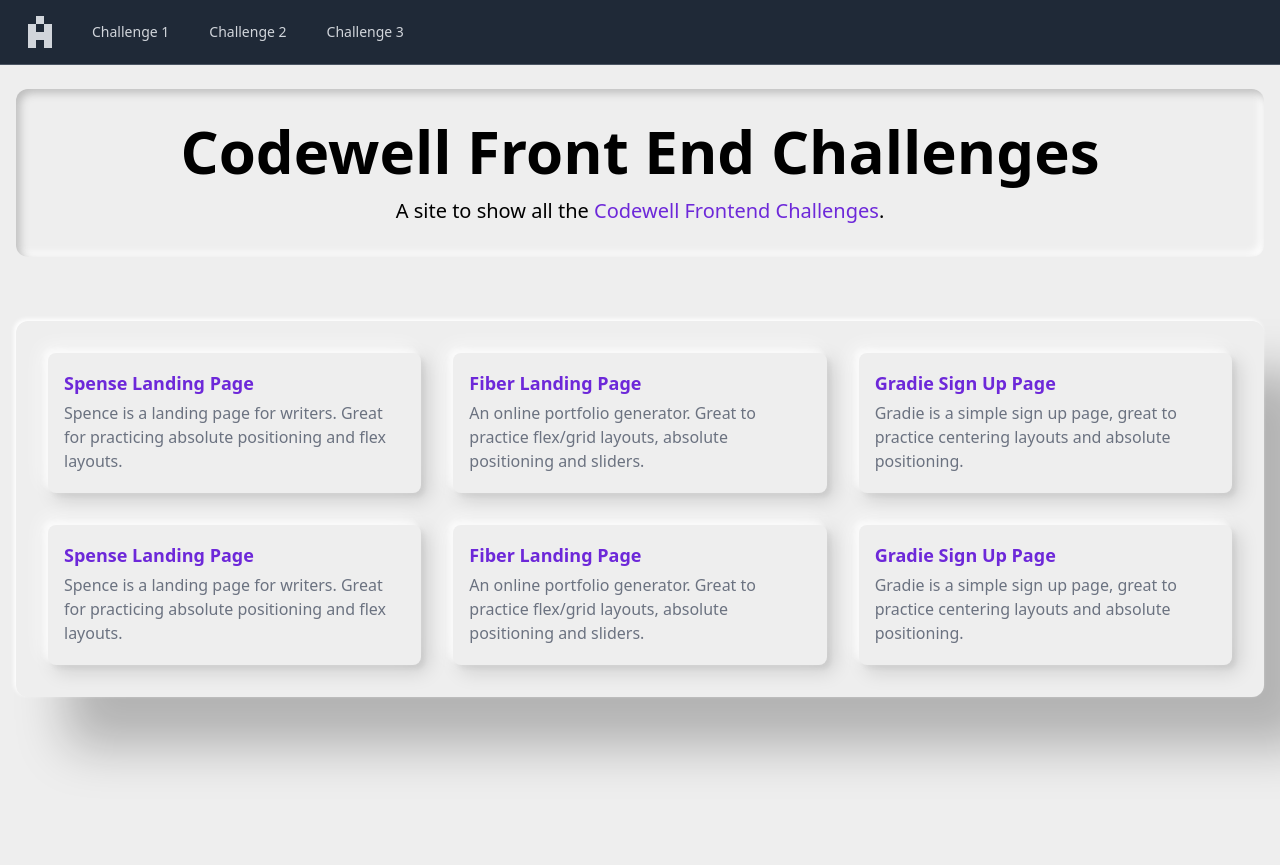
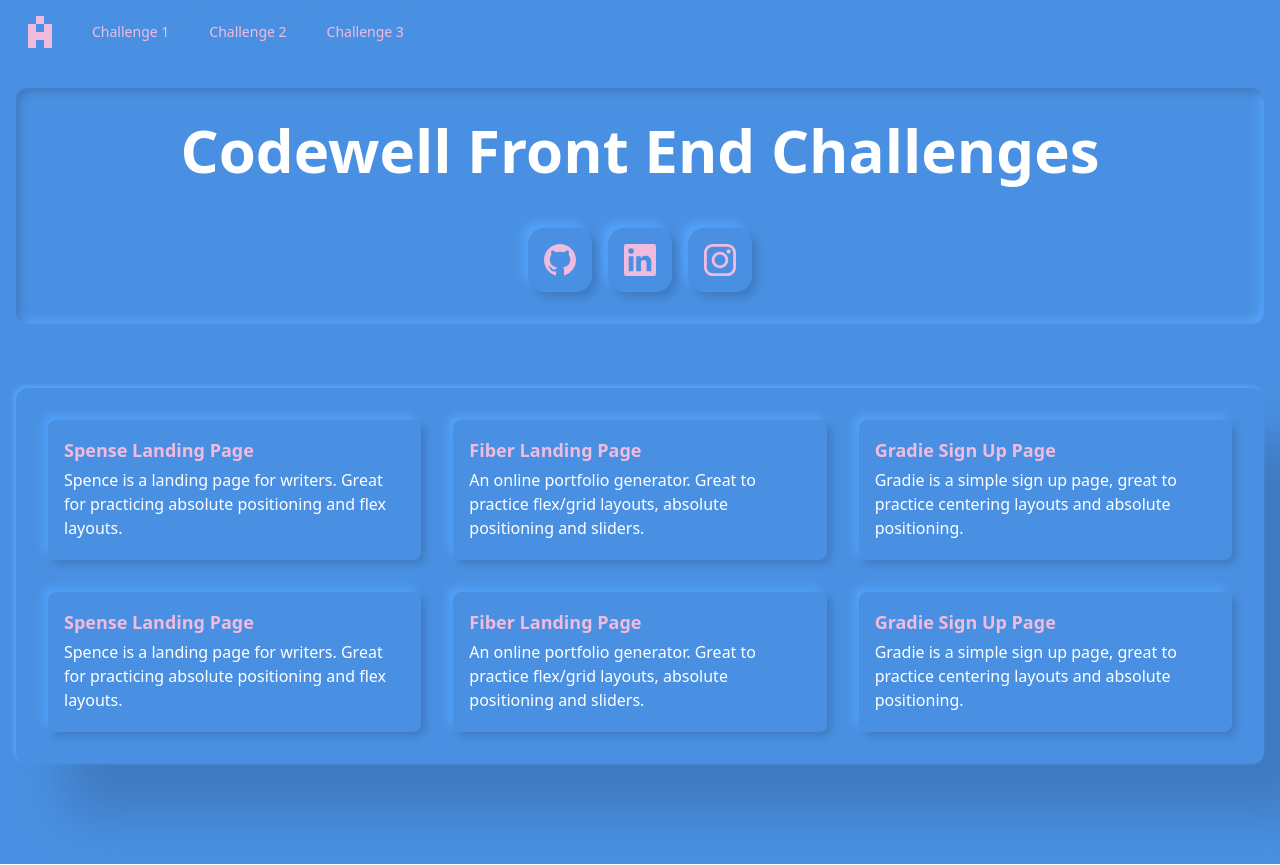
Before and after one commit to AndrewHeinke/codewell-frontend-challenges, a Vue app: page / in a window 1280 px wide. Built offline with nearby package versions, Linux system fonts and the light colour scheme; what @tailwindcss/typography would draw is missing.

Commit message:
feat: add dynamic color scheme to homepage

```diff
--- a/src/App.vue
+++ b/src/App.vue
@@ -1,25 +1,18 @@
 <template>
-    <nav class="bg-gray-800 border-b border-gray-600">
+    <nav class="main-nav">
         <div class="container">
             <div class="flex items-center justify-between h-16">
                 <div class="flex items-center overflow-x-auto">
                     <div class="flex-shrink-0">
-                        <router-link
-                            class="p-2 block fill-current text-gray-300 hover:bg-gray-700 rounded-md focus:outline-none focus:bg-gray-700 focus:text-white hover:text-whites"
-                            to="/"
-                        >
-                            <svg
-                                class="h-8 w-8"
-                                xmlns="http://www.w3.org/2000/svg"
-                                viewBox="0 0 242.41 323.21"
-                            >
+                        <router-link class="main-nav-logo" to="/">
+                            <svg xmlns="http://www.w3.org/2000/svg" viewBox="0 0 242.41 323.21">
                                 <path
                                     d="M161.6 80.8v80.8H80.8V80.8H0v242.41h80.8v-80.8h80.8v80.8h80.81V80.8H161.6zM80.8 0h80.8v80.8H80.8z"
                                 />
                             </svg>
                         </router-link>
                     </div>
-                    <div class="hidden md:block">
+                    <div class="hidden md:block py-8 pr-8">
                         <div class="ml-4 flex items-baseline">
                             <router-link
                                 v-for="(link, i) in links"
@@ -33,9 +26,7 @@
                                     @click="navigate"
                                     class="px-3 py-2 rounded-md text-sm font-medium whitespace-nowrap"
                                     :class="[
-                                        isExactActive
-                                            ? 'text-white bg-gray-900 focus:outline-none focus:text-white focus:bg-gray-700'
-                                            : 'text-gray-300 hover:text-white hover:bg-gray-700 focus:outline-none focus:text-white focus:bg-gray-700',
+                                        isExactActive ? 'nav-link nav-link--active' : 'nav-link',
                                         i > 0 && 'ml-4',
                                     ]"
                                     >{{ link.text }}</a
--- a/src/assets/main.css
+++ b/src/assets/main.css
@@ -4,8 +4,20 @@
 
 @import 'tailwindcss/utilities';
 
+:root {
+    --bg-color: #eeeeee;
+    --shadow-light: #ffffff;
+    --shadow-dark: #cacaca;
+    --text-color: #6b7280;
+    --link-color: #6d28d9;
+}
+
 .body {
     height: 100vh;
+}
+
+html {
+    overflow-y: scroll;
 }
 
 main {
@@ -19,41 +31,85 @@ input::-moz-placeholder {
     @apply text-gray-200;
 }
 
-.stretched-link::after {
-    content: '';
-    @apply z-10 absolute inset-0 bg-transparent pointer-events-auto;
+/* nav styles */
+.main-nav {
+    background-color: var(--bg-color);
 }
 
-/* homepage card styles */
+.main-nav-logo {
+    @apply p-2 block rounded-md focus:outline-none;
+
+    transition: box-shadow 0.3s cubic-bezier(0.79, 0.21, 0.06, 0.81);
+    background: var(--bg-color);
+    box-shadow: 0px 0px 0px var(--shadow-dark), 0px 0px 0px var(--shadow-light),
+        inset 0px 0px 0px var(--shadow-dark), inset 0px 0px 0px var(--shadow-light);
+}
+
+.main-nav-logo:focus,
+.main-nav-logo:hover {
+    box-shadow: 0px 0px 0px var(--shadow-dark), 0px 0px 0px var(--shadow-light),
+        inset 5px 5px 10px var(--shadow-dark), inset -5px -5px 10px var(--shadow-light);
+}
+
+.main-nav-logo svg {
+    @apply h-8 w-8;
+    fill: var(--link-color);
+}
+
+.nav-link {
+    @apply focus:outline-none;
+    border-radius: 0.25rem;
+    outline: none;
+    border: none;
+    position: relative;
+    color: var(--link-color);
+    background: var(--bg-color);
+}
+
+.nav-link.nav-link--active {
+    box-shadow: -4px -2px 4px 0px var(--shadow-light), 4px 2px 6px 0px var(--shadow-dark);
+}
+
+.nav-link:hover:after,
+.nav-link--active::after {
+    content: '';
+    position: absolute;
+    left: 0;
+    top: 0;
+    right: 0;
+    bottom: 0;
+    border-radius: 0.25rem;
+    box-shadow: 2px 2px 2px 0px var(--shadow-dark) inset,
+        -2px -2px 2px 0px var(--shadow-light) inset;
+}
+
+/* homepage styles */
 .homepage {
-    background-color: #eeeeee;
+    background-color: var(--bg-color);
     height: 100%;
 }
 
 .homepage-title-section {
-    box-shadow: 0px 0px 0px #bdbdbd, 0px 0px 0px #ffffff, inset 4px 4px 8px #bdbdbd,
-        inset -4px -4px 8px #ffffff;
-    background-color: #eeeeee;
+    background-color: var(--bg-color);
+    box-shadow: 0px 0px 0px var(--shadow-dark), 0px 0px 0px var(--shadow-light),
+        inset 4px 4px 8px var(--shadow-dark), inset -4px -4px 8px var(--shadow-light);
+}
+
+.homepage-title-heading {
+    @apply text-4xl lg:text-6xl font-bold leading-tight mb-4;
+    color: var(--text-color);
 }
 
 .card-container {
-    background-color: #eeeeee;
-    box-shadow: -2px -2px 4px 0px #ffffff, 50px 50px 50px 0px rgb(0 0 0 / 25%);
-}
-
-.morph {
-    box-shadow: -7px -7px 20px 0px #fff9, -4px -4px 5px 0px #fff9, 7px 7px 20px 0px #0002,
-        4px 4px 5px 0px #0001, inset 0px 0px 0px 0px #fff9, inset 0px 0px 0px 0px #0001,
-        inset 0px 0px 0px 0px #fff9, inset 0px 0px 0px 0px #0001;
-    background-color: #eeeeee;
+    background-color: var(--bg-color);
+    box-shadow: -2px -2px 4px 0px var(--shadow-light), 50px 50px 50px 0px var(--shadow-dark);
 }
 
 .homepage-card {
-    box-shadow: -7px -7px 20px 0px #fff9, -4px -4px 5px 0px #fff9, 7px 7px 20px 0px #0002,
-        4px 4px 5px 0px #0001, inset 0px 0px 0px 0px #fff9, inset 0px 0px 0px 0px #0001,
-        inset 0px 0px 0px 0px #fff9, inset 0px 0px 0px 0px #0001;
+    box-shadow: 4px 4px 8px var(--shadow-dark), -4px -4px 8px var(--shadow-light),
+        inset 0px 0px 0px 0px var(--shadow-dark), inset 0px 0px 0px 0px var(--shadow-light);
     transition: box-shadow 0.3s cubic-bezier(0.79, 0.21, 0.06, 0.81);
-    background-color: #eeeeee;
+    background-color: var(--bg-color);
     cursor: pointer;
     border: none;
     position: relative;
@@ -61,9 +117,55 @@ input::-moz-placeholder {
 
 .homepage-card:hover,
 .homepage-card:focus-within {
-    box-shadow: 0px 0px 0px 0px #fff9, 0px 0px 0px 0px #fff9, 0px 0px 0px 0px #0001,
-        0px 0px 0px 0px #0001, inset -7px -7px 20px 0px #fff9, inset -4px -4px 5px 0px #fff9,
-        inset 7px 7px 20px 0px #0003, inset 4px 4px 5px 0px #0001;
+    box-shadow: 0px 0px 0px var(--shadow-dark), 0px 0px 0px var(--shadow-light),
+        inset 4px 4px 8px var(--shadow-dark), inset -4px -4px 8px var(--shadow-light);
+}
+
+.homepage-card-link {
+    @apply inline-flex items-center font-semibold text-lg cursor-pointer outline-none;
+    color: var(--link-color);
+}
+
+.homepage-card-link::after {
+    content: '';
+    @apply z-10 absolute inset-0 bg-transparent pointer-events-auto;
+}
+
+.homepage-card-text {
+    @apply my-1;
+    color: var(--text-color);
+}
+
+.stretched-link::after {
+    content: '';
+    @apply z-10 absolute inset-0 bg-transparent pointer-events-auto;
+}
+
+.morph-btn {
+    border-radius: 1rem;
+    width: 64px;
+    height: 64px;
+    display: flex;
+    outline: none;
+    margin: 0 0.5rem;
+    justify-content: center;
+    align-items: center;
+    transition: box-shadow 0.3s cubic-bezier(0.79, 0.21, 0.06, 0.81);
+    background: var(--bg-color);
+    box-shadow: 5px 5px 10px var(--shadow-dark), -5px -5px 10px var(--shadow-light),
+        inset 0px 0px 0px var(--shadow-dark), inset 0px 0px 0px var(--shadow-light);
+}
+
+.morph-btn:hover,
+.morph-btn:focus {
+    box-shadow: 0px 0px 0px var(--shadow-dark), 0px 0px 0px var(--shadow-light),
+        inset 5px 5px 10px var(--shadow-dark), inset -5px -5px 10px var(--shadow-light);
+}
+
+.morph-btn svg {
+    width: 2rem;
+    height: 2rem;
+    fill: var(--link-color);
 }
 
 /* gradie challenge specific styles */
--- a/src/views/Home.vue
+++ b/src/views/Home.vue
@@ -2,84 +2,102 @@
     <main class="homepage">
         <div class="container py-6">
             <div class="homepage-title-section rounded-xl p-8 text-center mb-16">
-                <h1 class="text-4xl lg:text-6xl font-bold leading-tight mb-4">
-                    Codewell Front End Challenges
-                </h1>
-                <p class="text-xl">
-                    A site to show all the
+                <h1 class="homepage-title-heading">Codewell Front End Challenges</h1>
+                <div class="flex justify-center pt-8">
                     <a
-                        class="text-purple-700 hover:underline"
-                        href="https://www.codewell.cc/challenges"
-                        >Codewell Frontend Challenges</a
-                    >.
-                </p>
+                        class="morph-btn"
+                        href="https://github.com/AndrewHeinke/codewell-frontend-challenges"
+                        target="_blank"
+                        rel="noopener noreferrer"
+                    >
+                        <svg viewBox="0 0 16 16" aria-hidden="true">
+                            <path
+                                fill-rule="evenodd"
+                                d="M8 0C3.58 0 0 3.58 0 8c0 3.54 2.29 6.53 5.47 7.59.4.07.55-.17.55-.38 0-.19-.01-.82-.01-1.49-2.01.37-2.53-.49-2.69-.94-.09-.23-.48-.94-.82-1.13-.28-.15-.68-.52-.01-.53.63-.01 1.08.58 1.23.82.72 1.21 1.87.87 2.33.66.07-.52.28-.87.51-1.07-1.78-.2-3.64-.89-3.64-3.95 0-.87.31-1.59.82-2.15-.08-.2-.36-1.02.08-2.12 0 0 .67-.21 2.2.82.64-.18 1.32-.27 2-.27.68 0 1.36.09 2 .27 1.53-1.04 2.2-.82 2.2-.82.44 1.1.16 1.92.08 2.12.51.56.82 1.27.82 2.15 0 3.07-1.87 3.75-3.65 3.95.29.25.54.73.54 1.48 0 1.07-.01 1.93-.01 2.2 0 .21.15.46.55.38A8.013 8.013 0 0016 8c0-4.42-3.58-8-8-8z"
+                            ></path>
+                        </svg>
+                    </a>
+                    <a
+                        class="morph-btn"
+                        href="https://www.linkedin.com/in/andrewheinke/"
+                        target="_blank"
+                        rel="noopener noreferrer"
+                    >
+                        <svg xmlns="http://www.w3.org/2000/svg" viewBox="0 0 34 34">
+                            <path
+                                d="M34 2.5v29a2.5 2.5 0 01-2.5 2.5h-29A2.5 2.5 0 010 31.5v-29A2.5 2.5 0 012.5 0h29A2.5 2.5 0 0134 2.5zM10 13H5v16h5zm.45-5.5a2.88 2.88 0 00-2.86-2.9H7.5a2.9 2.9 0 000 5.8 2.88 2.88 0 002.95-2.81zM29 19.28c0-4.81-3.06-6.68-6.1-6.68a5.7 5.7 0 00-5.06 2.58h-.14V13H13v16h5v-8.51a3.32 3.32 0 013-3.58h.19c1.59 0 2.77 1 2.77 3.52V29h5z"
+                            />
+                        </svg>
+                    </a>
+                    <a
+                        class="morph-btn"
+                        href="https://www.instagram.com/andrewheinke/"
+                        target="_blank"
+                        rel="noopener noreferrer"
+                    >
+                        <svg xmlns="http://www.w3.org/2000/svg" viewBox="0 0 169.063 169.063">
+                            <path
+                                d="M122.406 0H46.654C20.929 0 0 20.93 0 46.655v75.752c0 25.726 20.929 46.655 46.654 46.655h75.752c25.727 0 46.656-20.93 46.656-46.655V46.655C169.063 20.93 148.133 0 122.406 0zm31.657 122.407c0 17.455-14.201 31.655-31.656 31.655H46.654C29.2 154.063 15 139.862 15 122.407V46.655C15 29.201 29.2 15 46.654 15h75.752c17.455 0 31.656 14.201 31.656 31.655v75.752z"
+                            />
+                            <path
+                                d="M84.531 40.97c-24.021 0-43.563 19.542-43.563 43.563 0 24.02 19.542 43.561 43.563 43.561s43.563-19.541 43.563-43.561c0-24.021-19.542-43.563-43.563-43.563zm0 72.123c-15.749 0-28.563-12.812-28.563-28.561 0-15.75 12.813-28.563 28.563-28.563s28.563 12.813 28.563 28.563c0 15.749-12.814 28.561-28.563 28.561zM129.921 28.251c-2.89 0-5.729 1.17-7.77 3.22a11.053 11.053 0 00-3.23 7.78c0 2.891 1.18 5.73 3.23 7.78 2.04 2.04 4.88 3.22 7.77 3.22 2.9 0 5.73-1.18 7.78-3.22 2.05-2.05 3.22-4.89 3.22-7.78 0-2.9-1.17-5.74-3.22-7.78-2.04-2.05-4.88-3.22-7.78-3.22z"
+                            />
+                        </svg>
+                    </a>
+                </div>
             </div>
             <div class="card-container rounded-xl p-8">
                 <div class="grid grid-cols-1 md:grid-cols-3 gap-8">
                     <div class="relative w-full rounded-lg p-4 group homepage-card">
-                        <router-link
-                            to="/Challenge1"
-                            class="text-purple-700 inline-flex items-center font-semibold text-lg cursor-pointer stretched-link outline-none"
+                        <router-link to="/Challenge1" class="homepage-card-link"
                             >Spense Landing Page</router-link
                         >
-                        <p class="text-gray-500 my-1">
+                        <p class="homepage-card-text">
                             Spence is a landing page for writers. Great for practicing absolute
                             positioning and flex layouts.
                         </p>
                     </div>
                     <div class="relative w-full rounded-lg p-4 group homepage-card">
-                        <router-link
-                            to="/Challenge2"
-                            class="text-purple-700 inline-flex items-center font-semibold text-lg cursor-pointer stretched-link outline-none"
+                        <router-link to="/Challenge2" class="homepage-card-link"
                             >Fiber Landing Page</router-link
                         >
-                        <p class="text-gray-500 my-1">
+                        <p class="homepage-card-text">
                             An online portfolio generator. Great to practice flex/grid layouts,
                             absolute positioning and sliders.
                         </p>
                     </div>
                     <div class="relative w-full rounded-lg p-4 group homepage-card">
-                        <router-link
-                            to="/Challenge3"
-                            class="text-purple-700 inline-flex items-center font-semibold text-lg cursor-pointer stretched-link outline-none"
-                        >
+                        <router-link to="/Challenge3" class="homepage-card-link">
                             Gradie Sign Up Page
                         </router-link>
-                        <p class="text-gray-500 my-1">
+                        <p class="homepage-card-text">
                             Gradie is a simple sign up page, great to practice centering layouts and
                             absolute positioning.
                         </p>
                     </div>
                     <div class="relative w-full rounded-lg p-4 group homepage-card">
-                        <router-link
-                            to="/Challenge1"
-                            class="text-purple-700 inline-flex items-center font-semibold text-lg cursor-pointer stretched-link outline-none"
+                        <router-link to="/Challenge1" class="homepage-card-link"
                             >Spense Landing Page</router-link
                         >
-                        <p class="text-gray-500 my-1">
+                        <p class="homepage-card-text">
                             Spence is a landing page for writers. Great for practicing absolute
                             positioning and flex layouts.
                         </p>
                     </div>
                     <div class="relative w-full rounded-lg p-4 group homepage-card">
-                        <router-link
-                            to="/Challenge2"
-                            class="text-purple-700 inline-flex items-center font-semibold text-lg cursor-pointer stretched-link outline-none"
+                        <router-link to="/Challenge2" class="homepage-card-link"
                             >Fiber Landing Page</router-link
                         >
-                        <p class="text-gray-500 my-1">
+                        <p class="homepage-card-text">
                             An online portfolio generator. Great to practice flex/grid layouts,
                             absolute positioning and sliders.
                         </p>
                     </div>
                     <div class="relative w-full rounded-lg p-4 group homepage-card">
-                        <router-link
-                            to="/Challenge3"
-                            class="text-purple-700 inline-flex items-center font-semibold text-lg cursor-pointer stretched-link outline-none"
-                        >
+                        <router-link to="/Challenge3" class="homepage-card-link">
                             Gradie Sign Up Page
                         </router-link>
-                        <p class="text-gray-500 my-1">
+                        <p class="homepage-card-text">
                             Gradie is a simple sign up page, great to practice centering layouts and
                             absolute positioning.
                         </p>
@@ -89,3 +107,68 @@
         </div>
     </main>
 </template>
+
+<script>
+const colorOptions = [
+    {
+        bgColor: '#eeeeee',
+        shadowLight: '#ffffff',
+        shadowDark: '#cacaca',
+        textColor: '#6b7280',
+        linkColor: '#6d28d9',
+    },
+    {
+        bgColor: '#4A90E2',
+        shadowLight: '#55a6ff',
+        shadowDark: '#3f7ac0',
+        textColor: '#FFFFFF',
+        linkColor: '#F1BBDF',
+    },
+    {
+        bgColor: '#7ed321',
+        shadowLight: '#91F326',
+        shadowDark: '#6BB31C',
+        textColor: '#171738',
+        linkColor: '#3423A6',
+    },
+    {
+        bgColor: '#9013fe',
+        shadowLight: '#a616ff',
+        shadowDark: '#7A10D8',
+        textColor: '#BCF8EC',
+        linkColor: '#F9CFF2',
+    },
+    {
+        bgColor: '#f5a623',
+        shadowLight: '#FFBF28',
+        shadowDark: '#D08D1E',
+        textColor: '#1D2F6F',
+        linkColor: '#2E4BB2',
+    },
+    {
+        bgColor: '#3a3842',
+        shadowLight: '#43404c',
+        shadowDark: '#313038',
+        textColor: '#D8E8F6',
+        linkColor: '#44CF6C',
+    },
+];
+
+function generateRandomColor(arr) {
+    return arr[Math.floor(Math.random() * arr.length)];
+}
+
+import { defineComponent } from 'vue';
+
+export default defineComponent({
+    mounted() {
+        let randomColor = generateRandomColor(colorOptions);
+        let root = document.documentElement;
+        root.style.setProperty('--bg-color', randomColor.bgColor);
+        root.style.setProperty('--text-color', randomColor.textColor);
+        root.style.setProperty('--shadow-light', randomColor.shadowLight);
+        root.style.setProperty('--shadow-dark', randomColor.shadowDark);
+        root.style.setProperty('--link-color', randomColor.linkColor);
+    },
+});
+</script>
```
